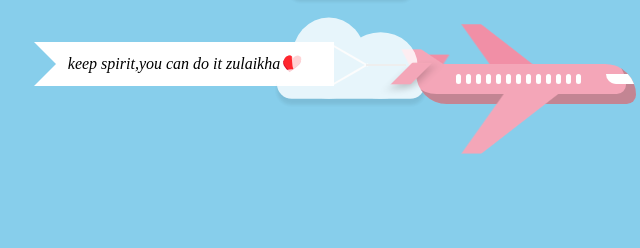
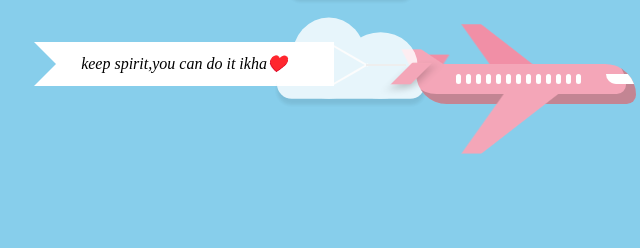
Before and after one commit to Kyoway/planez, a plain HTML site: page index.html in a window 1280 px wide. Shown: the part 336-584 px from the top of the page, 149-789 px from the left. Drawn offline with Linux system fonts and the light colour scheme.

Commit message:
index.html

```diff
--- a/index.html
+++ b/index.html
@@ -27,7 +27,7 @@
     <div class="banner-container">
         <i class="rope"></i>
         <i class="banner">
-         keep spirit,you can do it zulaikha♥️
+         keep spirit,you can do it ikha♥️
         <i class="triangle"></i>
     </i>
     </div>
```
